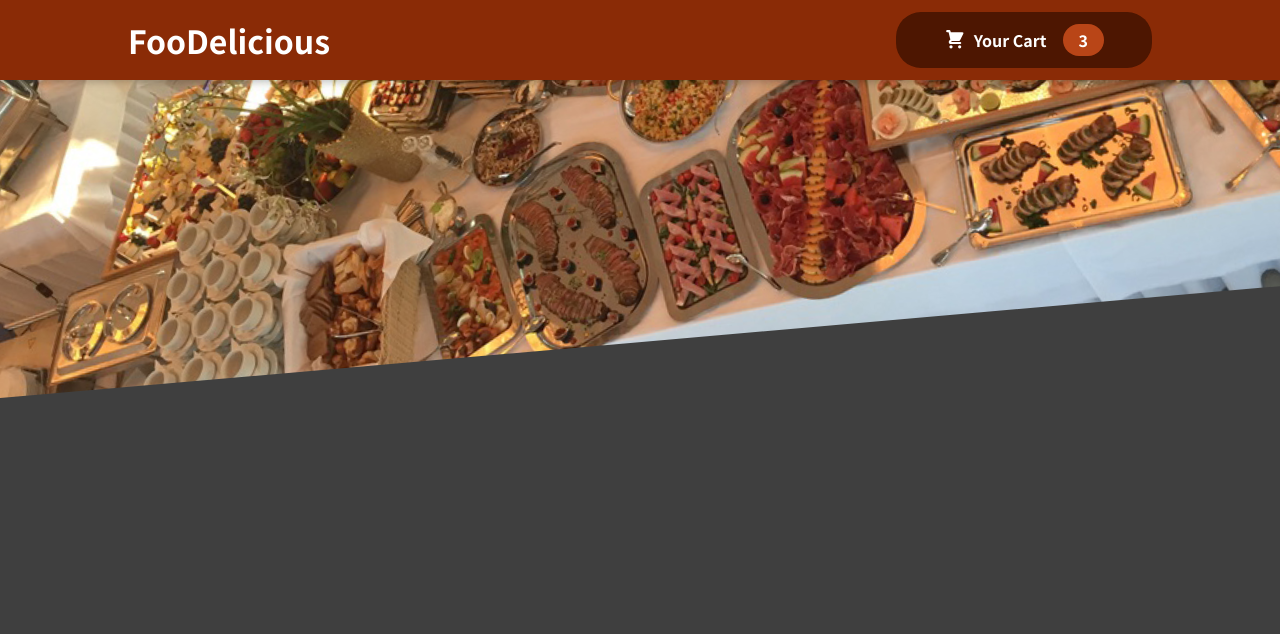
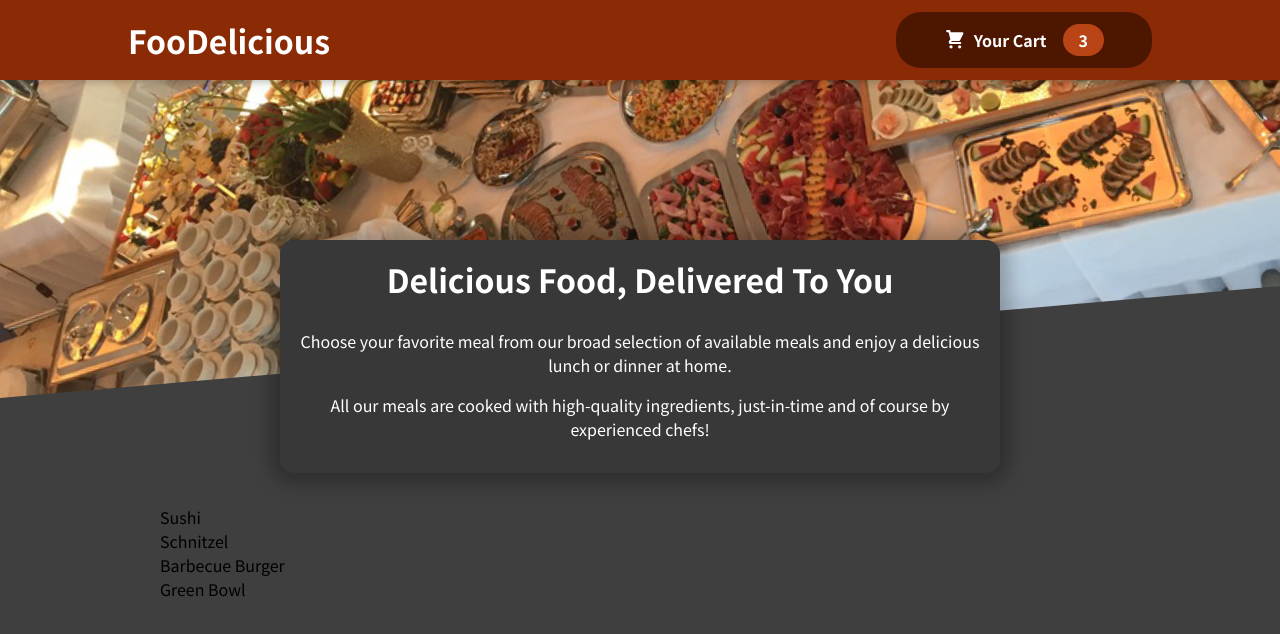
Before and after one commit to Krishnaayyappa/Foodelicious-App, a React (Create React App) app: page / in a window 1280 px wide. Shown: the top 634 px of the page. Built offline with nearby package versions, Linux system fonts and the light colour scheme.

Commit message:
added meals component

```diff
--- a/src/App.js
+++ b/src/App.js
@@ -1,10 +1,12 @@
 import React, { Fragment } from "react";
 import Header from "./components/Layout/Header.js"
+import Meals from "./components/Meals/Meals.js";
 
 function App() {
   return (
     <Fragment>
       <Header />
+      <Meals />
     </Fragment>
   );
 }
--- /dev/null
+++ b/src/components/Meals/Meals.js
@@ -0,0 +1,14 @@
+import MealsSummary from "./MealsSummary"
+import MealsAvailable from "./MealsAvailable"
+
+
+const Meals = () => {
+    return (
+        <fragment>
+            <MealsSummary />
+            <MealsAvailable />
+        </fragment>
+    )
+}
+
+export default Meals
--- /dev/null
+++ b/src/components/Meals/MealsAvailable.js
@@ -0,0 +1,41 @@
+import classes from "./MealsAvailable.module.css"
+
+const DUMMY_MEALS = [
+    {
+      id: 'm1',
+      name: 'Sushi',
+      description: 'Finest fish and veggies',
+      price: 22.99,
+    },
+    {
+      id: 'm2',
+      name: 'Schnitzel',
+      description: 'A german specialty!',
+      price: 16.5,
+    },
+    {
+      id: 'm3',
+      name: 'Barbecue Burger',
+      description: 'American, raw, meaty',
+      price: 12.99,
+    },
+    {
+      id: 'm4',
+      name: 'Green Bowl',
+      description: 'Healthy...and green...',
+      price: 18.99,
+    },
+  ];
+
+const MealsAvailable = () => {
+    const mealsList = DUMMY_MEALS.map(meal => <li>{meal.name}</li>);
+    return (
+        <section className= {classes.meals}>
+            <ul>
+                {mealsList}
+            </ul>
+        </section>
+    )
+}
+
+export default MealsAvailable
--- /dev/null
+++ b/src/components/Meals/MealsAvailable.module.css
@@ -0,0 +1,24 @@
+.meals {
+    max-width: 60rem;
+    width: 90%;
+    margin: 2rem auto;
+    animation: meals-appear 1s ease-out forwards;
+  }
+
+  .meals ul {
+    list-style: none;
+    margin: 0;
+    padding: 0;
+  }
+
+  @keyframes meals-appear {
+    from {
+      opacity: 0;
+      transform: translateY(3rem);
+    }
+
+    to {
+      opacity: 1;
+      transform: translateY(0);
+    }
+  }
--- /dev/null
+++ b/src/components/Meals/MealsSummary.js
@@ -0,0 +1,19 @@
+import classes from "./MealsSummary.module.css"
+
+const MealsSummary = () => {
+    return (
+        <section className={classes.summary}>
+            <h2>Delicious Food, Delivered To You</h2>
+            <p>
+                Choose your favorite meal from our broad selection of available meals
+                and enjoy a delicious lunch or dinner at home.
+            </p>
+            <p>
+                All our meals are cooked with high-quality ingredients, just-in-time and
+                of course by experienced chefs!
+            </p>
+        </section>
+    );
+}
+
+export default MealsSummary
--- /dev/null
+++ b/src/components/Meals/MealsSummary.module.css
@@ -0,0 +1,18 @@
+.summary {
+    text-align: center;
+    max-width: 45rem;
+    width: 90%;
+    margin: auto;
+    margin-top: -10rem;
+    position: relative;
+    background-color: #383838;
+    color: white;
+    border-radius: 14px;
+    padding: 1rem;
+    box-shadow: 0 1px 18px 10px rgba(0, 0, 0, 0.25);
+  }
+
+  .summary h2 {
+    font-size: 2rem;
+    margin-top: 0;
+  }
```
Also changed, not shown: src/components/Cart/CartIcon.js (+8 -0 lines), 1 other file (tests, documents, lock files or other folders).
